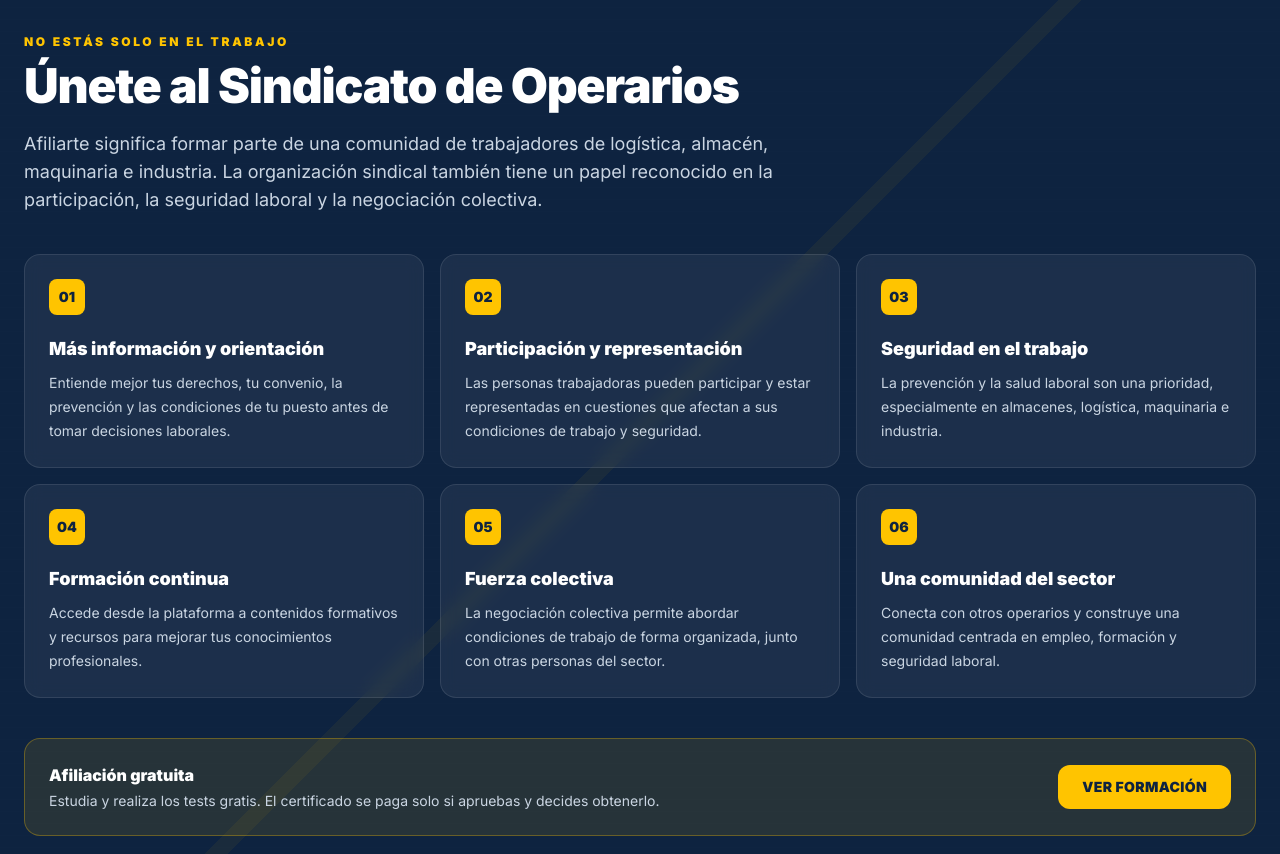
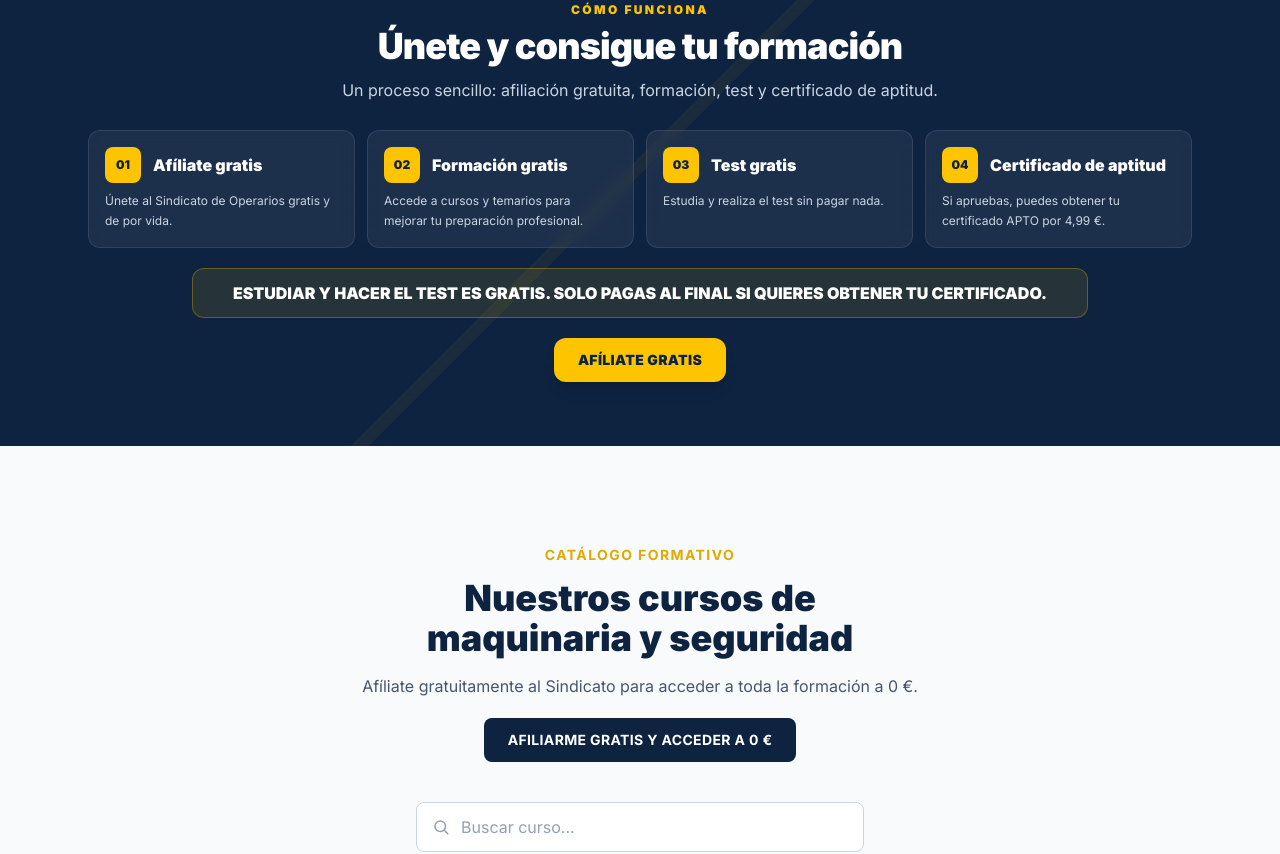
Before and after one commit to AROCA84/-sindicato-operarios, a Next.js app: page / in a window 1280 px wide. Shown: the part 1173-2027 px from the top of the page. Built offline with nearby package versions, Linux system fonts and the light colour scheme.

Commit message:
Compress home benefits into four clear steps

```diff
--- a/components/union-benefits.tsx
+++ b/components/union-benefits.tsx
@@ -1,36 +1,80 @@
-const benefits = [
-  { title: "Más información y orientación", text: "Entiende mejor tus derechos, tu convenio, la prevención y las condiciones de tu puesto antes de tomar decisiones laborales." },
-  { title: "Participación y representación", text: "Las personas trabajadoras pueden participar y estar representadas en cuestiones que afectan a sus condiciones de trabajo y seguridad." },
-  { title: "Seguridad en el trabajo", text: "La prevención y la salud laboral son una prioridad, especialmente en almacenes, logística, maquinaria e industria." },
-  { title: "Formación continua", text: "Accede desde la plataforma a contenidos formativos y recursos para mejorar tus conocimientos profesionales." },
-  { title: "Fuerza colectiva", text: "La negociación colectiva permite abordar condiciones de trabajo de forma organizada, junto con otras personas del sector." },
-  { title: "Una comunidad del sector", text: "Conecta con otros operarios y construye una comunidad centrada en empleo, formación y seguridad laboral." },
+const steps = [
+  {
+    number: "01",
+    title: "Afíliate gratis",
+    text: "Únete al Sindicato de Operarios gratis y de por vida.",
+  },
+  {
+    number: "02",
+    title: "Formación gratis",
+    text: "Accede a cursos y temarios para mejorar tu preparación profesional.",
+  },
+  {
+    number: "03",
+    title: "Test gratis",
+    text: "Estudia y realiza el test sin pagar nada.",
+  },
+  {
+    number: "04",
+    title: "Certificado de aptitud",
+    text: "Si apruebas, puedes obtener tu certificado APTO por 4,99 €.",
+  },
 ];
 
 export function UnionBenefits() {
   return (
-    <section id="afiliate" className="relative overflow-hidden bg-navy py-20 text-white sm:py-24">
-      <div className="absolute inset-0 opacity-20" style={{ backgroundImage: "linear-gradient(135deg, transparent 0 48%, rgba(255,196,0,.25) 48% 49%, transparent 49%), repeating-linear-gradient(0deg, rgba(255,255,255,.03) 0 1px, transparent 1px 12px)" }} />
-      <div className="relative mx-auto max-w-7xl px-6">
-        <div className="max-w-3xl">
-          <p className="text-xs font-black uppercase tracking-[0.22em] text-safety">No estás solo en el trabajo</p>
-          <h2 className="mt-3 text-3xl font-black tracking-tight sm:text-5xl">Únete al Sindicato de Operarios</h2>
-          <p className="mt-5 text-base leading-7 text-slate-300 sm:text-lg">Afiliarte significa formar parte de una comunidad de trabajadores de logística, almacén, maquinaria e industria. La organización sindical también tiene un papel reconocido en la participación, la seguridad laboral y la negociación colectiva.</p>
+    <section id="afiliate" className="relative overflow-hidden bg-navy py-14 text-white sm:py-16">
+      <div
+        className="absolute inset-0 opacity-20"
+        style={{
+          backgroundImage:
+            "linear-gradient(135deg, transparent 0 48%, rgba(255,196,0,.25) 48% 49%, transparent 49%), repeating-linear-gradient(0deg, rgba(255,255,255,.03) 0 1px, transparent 1px 12px)",
+        }}
+      />
+      <div className="relative mx-auto max-w-6xl px-5 sm:px-6">
+        <div className="mx-auto max-w-3xl text-center">
+          <p className="text-xs font-black uppercase tracking-[0.2em] text-safety">
+            Cómo funciona
+          </p>
+          <h2 className="mt-2 text-3xl font-black tracking-tight sm:text-4xl">
+            Únete y consigue tu formación
+          </h2>
+          <p className="mx-auto mt-3 max-w-2xl text-sm leading-6 text-slate-300 sm:text-base">
+            Un proceso sencillo: afiliación gratuita, formación, test y certificado de aptitud.
+          </p>
         </div>
-        <div className="mt-10 grid gap-4 sm:grid-cols-2 lg:grid-cols-3">
-          {benefits.map((benefit, index) => (
-            <article key={benefit.title} className="rounded-2xl border border-white/10 bg-white/[0.06] p-6 backdrop-blur-sm transition hover:-translate-y-1 hover:border-safety/50">
-              <div className="flex h-9 w-9 items-center justify-center rounded-lg bg-safety text-sm font-black text-navy">{String(index + 1).padStart(2, "0")}</div>
-              <h3 className="mt-5 text-lg font-black">{benefit.title}</h3>
-              <p className="mt-2 text-sm leading-6 text-slate-300">{benefit.text}</p>
+
+        <div className="mt-7 grid grid-cols-1 gap-3 sm:grid-cols-2 lg:grid-cols-4">
+          {steps.map((step) => (
+            <article
+              key={step.number}
+              className="rounded-xl border border-white/10 bg-white/[0.06] p-4 backdrop-blur-sm transition hover:-translate-y-0.5 hover:border-safety/50"
+            >
+              <div className="flex items-center gap-3">
+                <div className="flex h-9 w-9 shrink-0 items-center justify-center rounded-lg bg-safety text-xs font-black text-navy">
+                  {step.number}
+                </div>
+                <h3 className="text-base font-black leading-tight">{step.title}</h3>
+              </div>
+              <p className="mt-2 text-xs leading-5 text-slate-300">{step.text}</p>
             </article>
           ))}
         </div>
-        <div className="mt-10 flex flex-col gap-4 rounded-2xl border border-safety/30 bg-safety/10 p-6 sm:flex-row sm:items-center sm:justify-between">
-          <div><p className="font-black text-white">Afiliación gratuita</p><p className="mt-1 text-sm text-slate-300">Estudia y realiza los tests gratis. El certificado se paga solo si apruebas y decides obtenerlo.</p></div>
-          <a href="#cursos" className="rounded-xl bg-safety px-6 py-3 text-center text-sm font-black uppercase tracking-wide text-navy hover:bg-safety-dark">Ver formación</a>
+
+        <div className="mx-auto mt-5 max-w-4xl rounded-xl border border-safety/30 bg-safety/10 px-4 py-3 text-center">
+          <p className="text-sm font-black text-white sm:text-base">
+            ESTUDIAR Y HACER EL TEST ES GRATIS. SOLO PAGAS AL FINAL SI QUIERES OBTENER TU CERTIFICADO.
+          </p>
         </div>
-        <p className="mt-5 text-xs leading-5 text-slate-500">La participación sindical, la representación y los derechos de información y consulta dependen del marco legal y de la situación concreta de cada centro de trabajo. La Ley 31/1995 reconoce la participación de las personas trabajadoras en cuestiones de seguridad y salud laboral, y el Estatuto de los Trabajadores regula derechos de formación y representación.</p>
+
+        <div className="mt-5 flex justify-center">
+          <a
+            href="/afiliarse?returnTo=/"
+            className="rounded-xl bg-safety px-6 py-3 text-center text-sm font-black uppercase tracking-wide text-navy shadow-lg hover:bg-safety-dark"
+          >
+            Afíliate gratis
+          </a>
+        </div>
       </div>
     </section>
   );
```
